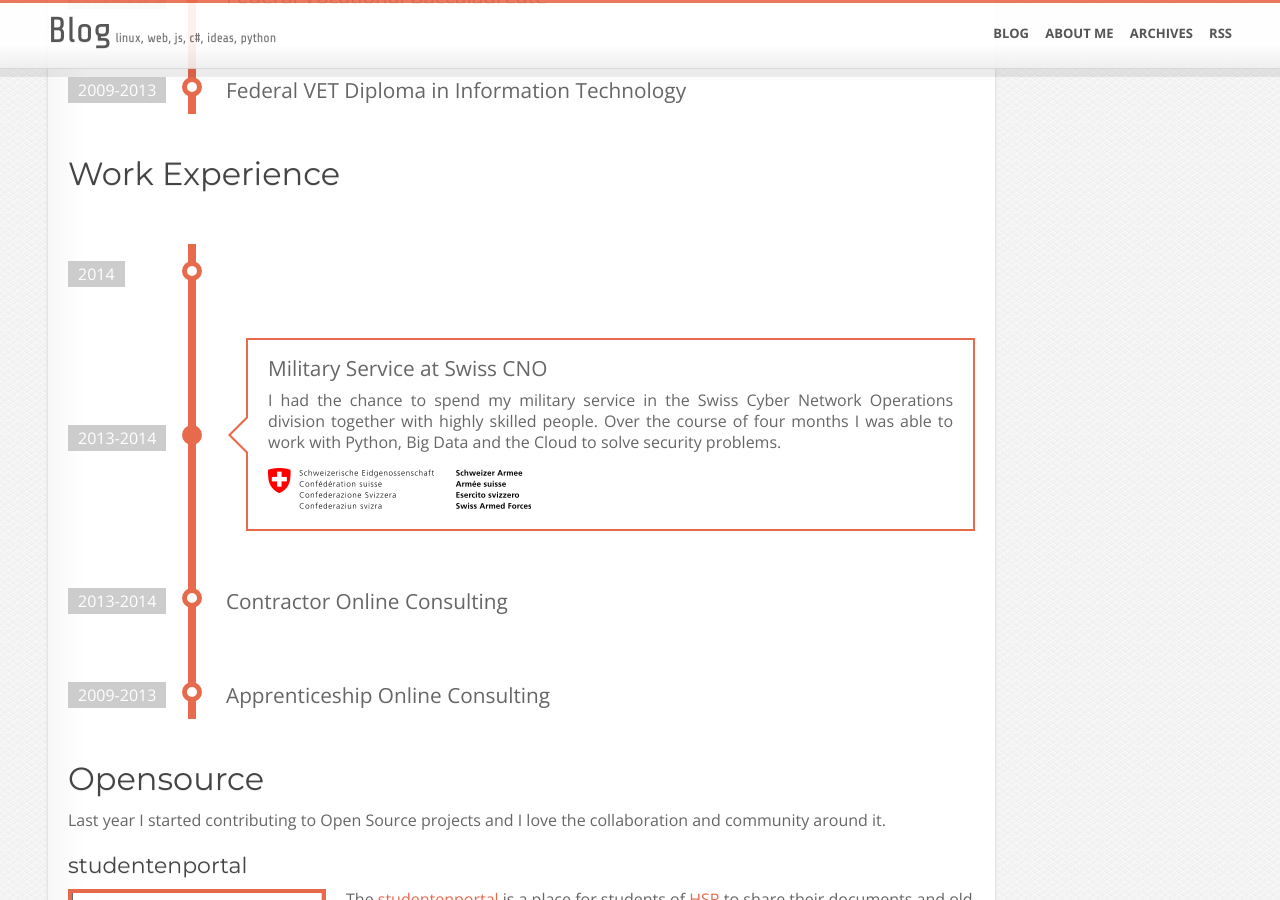
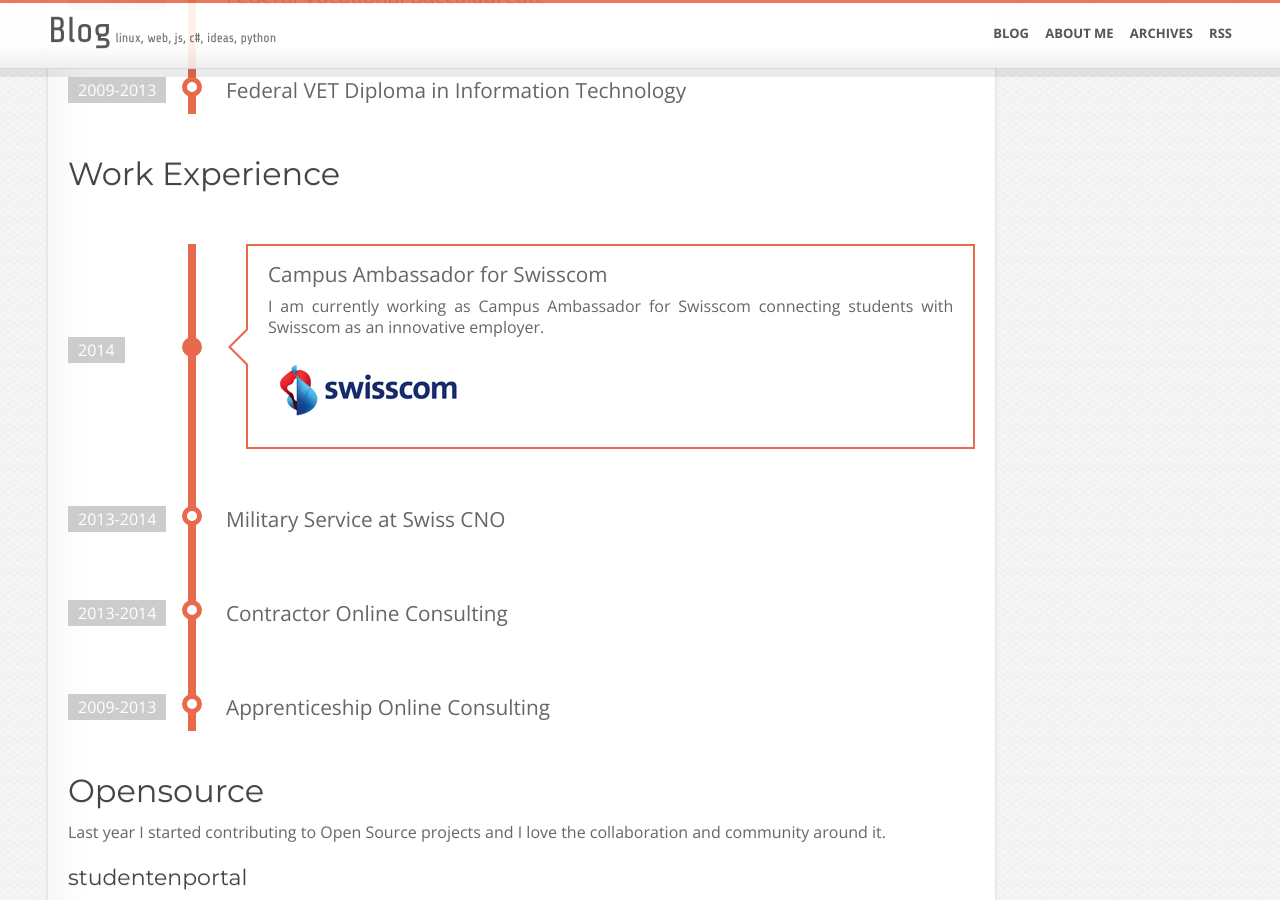
Before and after one commit to lukasmartinelli/lukasmartinelli.github.io, a Jekyll site: the page built from cv.html, in a window 1280 px wide and 900 px high, scrolled down 1906 px. Built offline with Jekyll 4.4.1, drawn with Linux system fonts in a browser that asks for light colours; Markdown is read by kramdown in place of the engine named in the settings.

Commit message:
Added missing title for work exp

```diff
--- a/cv.html
+++ b/cv.html
@@ -234,7 +234,7 @@ title: Resume Lukas Martinelli
 		  <li class='work'>
 		    <input class='radio' id='work-swisscom' name='works' type='radio' checked>
 		    <div class="relative">
-		      <label for='work-swisscom'></label>
+		      <label for='work-swisscom'>Campus Ambassador for Swisscom</label>
 		      <span class='date'>2014</span>
 		      <span class='circle'></span>
 		    </div>
@@ -247,7 +247,7 @@ title: Resume Lukas Martinelli
 		    </div>
 		  </li>
 		  <li class='work'>
-		    <input class='radio' id='work-cno' name='works' type='radio' checked>
+		    <input class='radio' id='work-cno' name='works' type='radio'>
 		    <div class="relative">
 		      <label for='work-cno'>Military Service at Swiss CNO</label>
 		      <span class='date'>2013-2014</span>
```
